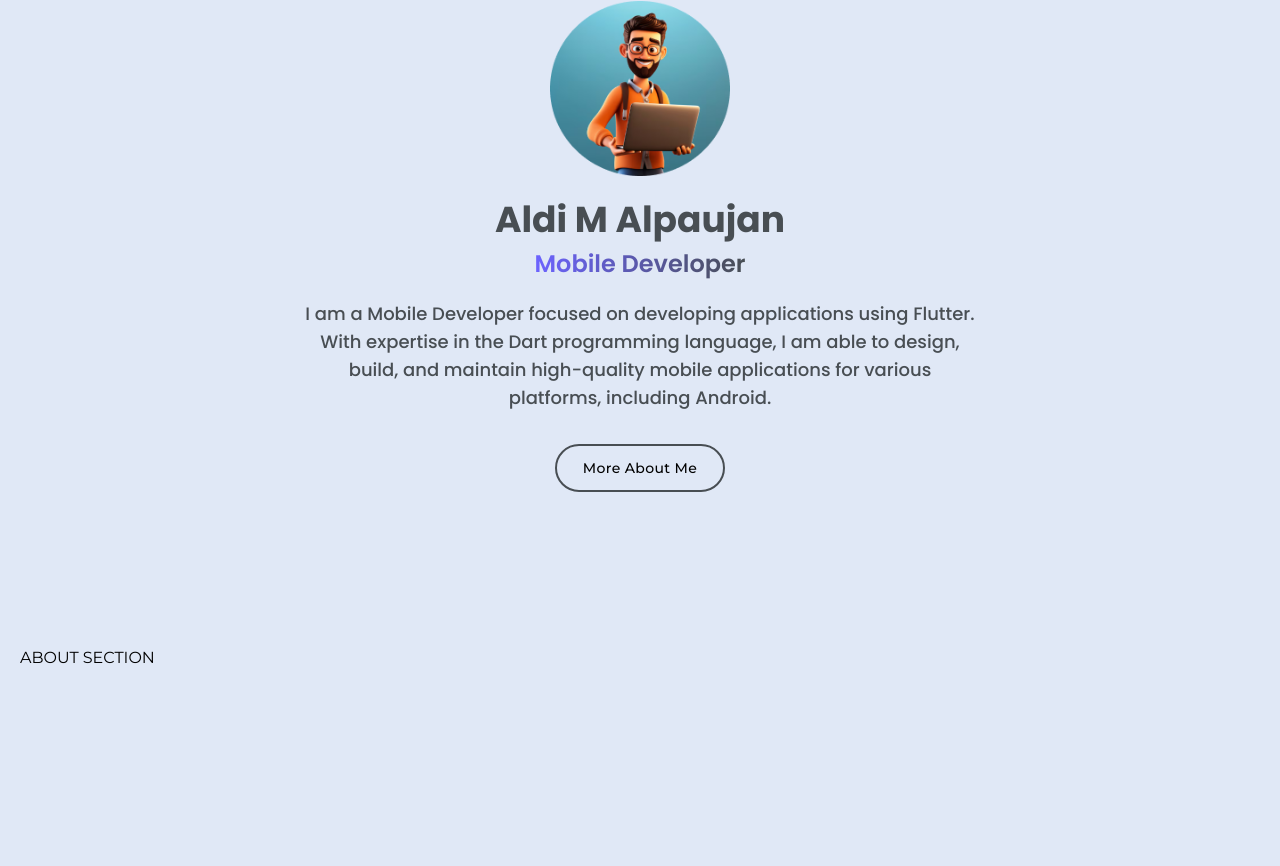
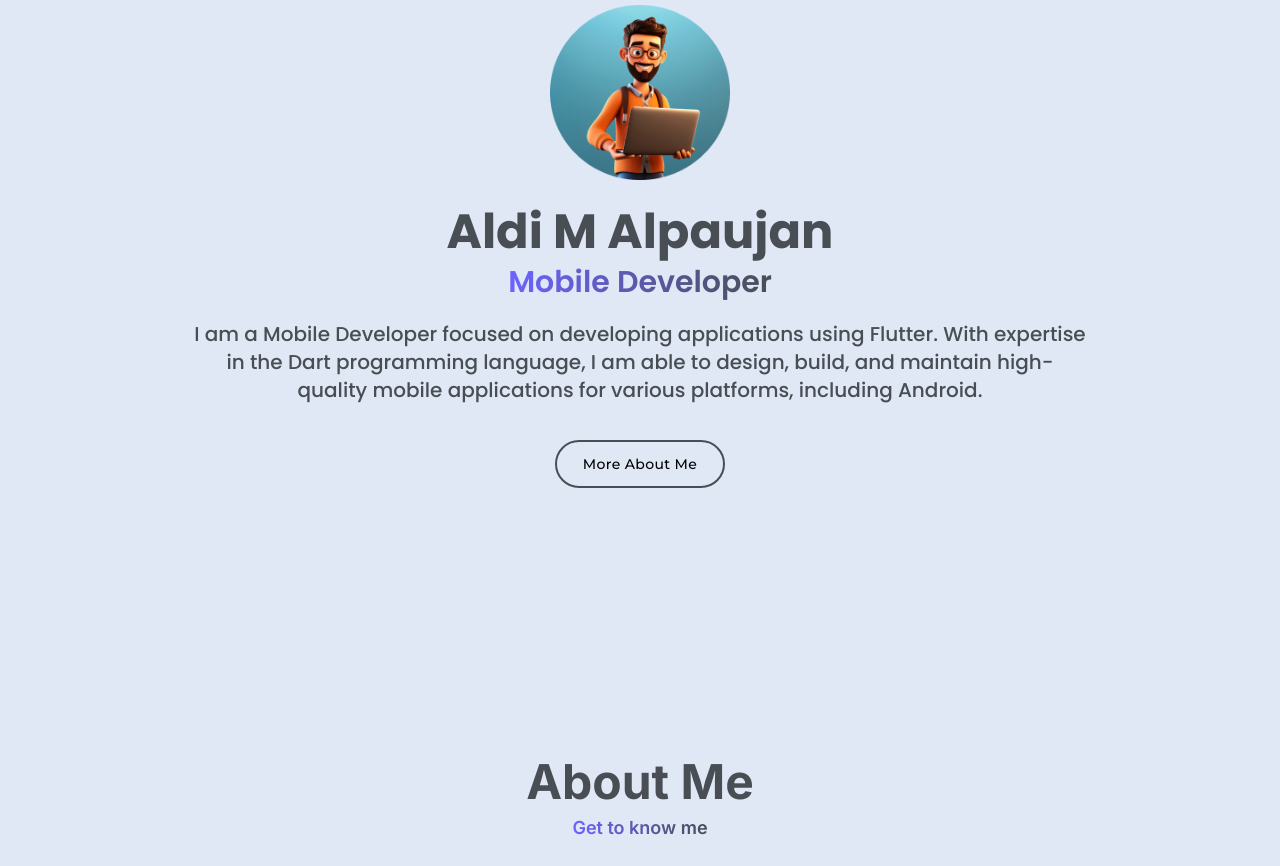
Before and after one commit to AldiAlpaujan/portfolio-with-react, a React (Vite) app: page / in a window 1280 px wide. Shown: the part 154-1020 px from the top of the page. Built offline with nearby package versions, Linux system fonts and the light colour scheme.

Commit message:
Create title subtitle style

```diff
--- a/src/components/atom/Button/index.css
+++ b/src/components/atom/Button/index.css
@@ -1,5 +1,5 @@
 .button {
-  @apply py-[8px] px-[26px] xl:py-[12px] border-2;
+  @apply py-[8px] px-[26px] lg:py-[12px] border-2;
 }
 
 .button-primary {
--- a/src/components/organism/Header/index.css
+++ b/src/components/organism/Header/index.css
@@ -1,5 +1,16 @@
+@tailwind utilities;
+
 .navbar-fixed {
-  @apply bg-white bg-opacity-70;
+  @apply bg-white bg-opacity-70 border-light dark:border-dark;
   backdrop-filter: blur(5px);
+}
+
+.border-light {
   box-shadow: inset 0 -1px 0 0 rgba(0, 0, 0, 0.1);
 }
+
+@layer utilities {
+  .dark .border-dark {
+    box-shadow: inset 0 -1px 0 0 rgba(225, 225, 225, 0.1);
+  }
+}
--- a/src/index.css
+++ b/src/index.css
@@ -1,5 +1,6 @@
 @import url("https://fonts.googleapis.com/css2?family=Montserrat:wght@100;200;300;400;500;600;700;800;900&display=swap");
 @import url("https://fonts.googleapis.com/css2?family=Poppins:wght@100;200;300;400;500;600;700;800;900&display=swap");
+@import url("https://fonts.googleapis.com/css2?family=Inter:wght@100;200;300;400;500;600;700;800;900&display=swap");
 @tailwind base;
 @tailwind components;
 @tailwind utilities;
@@ -12,3 +13,21 @@ body {
   @apply bg-clip-text text-transparent bg-gradient-to-r from-primary to-[#484E53]
   dark:bg-gradient-to-r dark:from-primary dark:to-[#FFFFFF];
 }
+
+.section-title {
+  @apply font-inter text-2xl font-bold text-light-title dark:text-dark-title
+  md:mb-1 md:text-4xl xl:mb-2 xl:text-5xl;
+}
+
+.section-subtitle {
+  @apply font-inter text-sm text-gradient font-semibold mb-4 md:text-lg;
+}
+
+.section-description {
+  @apply font-inter max-w-lg text-sm font-medium text-center text-light-body dark:text-dark-body
+  md:text-base md:max-w-xl lg:text-lg lg:max-w-2xl;
+}
+
+.pt-section {
+  @apply pt-[90px] md:pt-[100px] xl:pt-[112px];
+}
--- a/src/pages/About/index.tsx
+++ b/src/pages/About/index.tsx
@@ -2,8 +2,15 @@ import PageWrapper from "../../components/template/PageWrapper";
 
 const About = () => {
   return (
-    <PageWrapper id="About">
-      ABOUT SECTION
+    <PageWrapper id="About" className="pt-section">
+      <div className="flex flex-col items-center justify-center">
+        <h1 className="section-title">
+          About Me
+        </h1>
+        <h2 className="section-subtitle">
+          Get to know me
+        </h2>
+      </div>
     </PageWrapper>
   );
 };
--- a/src/pages/Home/index.tsx
+++ b/src/pages/Home/index.tsx
@@ -16,18 +16,15 @@ const Home = () => {
 
   return (
     <PageWrapper id="Home" className="font-poppins relative flex items-center justify-center">
-      <div className="absolute flex flex-col items-center justify-center">
-        <img src={data.image} alt="Home" className="w-[180px] h-[175px] mb-5 md:mb-6" />
-        <h1 className="text-light-title text-2xl font-bold dark:text-dark-title
-          md:mb-1 md:text-3xl xl:mb-2 xl:text-4xl">
+      <div className="absolute px-5 flex flex-col items-center justify-center">
+        <img src={data.image} alt="Home" className="w-[180px] h-[175px] mb-5 md:mb-6 xl:mb-7 2xl:mb-8 2xl:w-[200px] 2xl:h-[195px]" />
+        <h1 className="text-light-title text-3xl font-bold dark:text-dark-title mb-1 md:mb-2 md:text-4xl xl:mb-2 xl:text-5xl">
           {data.title}
         </h1>
-        <h2 className="text-lg text-gradient font-semibold mb-4
-          md:text-xl xl:mb-5 xl:text-2xl">
+        <h2 className="text-xl text-gradient font-semibold mb-4 md:text-2xl xl:mb-5 xl:text-3xl 2xl:mb-6">
           {data.subtitle}
         </h2>
-        <p className="max-w-lg text-sm font-medium text-center text-light-body mb-8 dark:text-dark-body
-          md:text-base md:max-w-xl lg:text-lg lg:max-w-2xl">
+        <p className="max-w-2xl text-base font-medium text-center mb-8 text-light-body dark:text-dark-body md:text-lg md:max-w-3xl lg:max-w-4xl xl:text-xl xl:mb-9">
           {data.description}
         </p>
         <Button onClick={() => setActiveMenu("About")} type="secondary" className="flex gap-2 items-center">
--- a/tailwind.config.js
+++ b/tailwind.config.js
@@ -14,6 +14,7 @@ export default {
       fontFamily: {
         Montserrat: ["Montserrat", "sans-serif"],
         poppins: ["Poppins", "sans-serif"],
+        inter: ["Inter", "sans-serif"],
       },
       colors: {
         primary: "#6C63FF",
```
